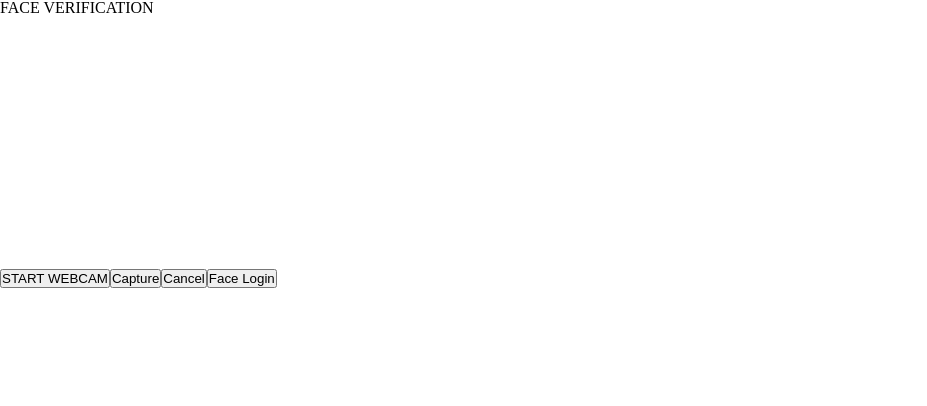
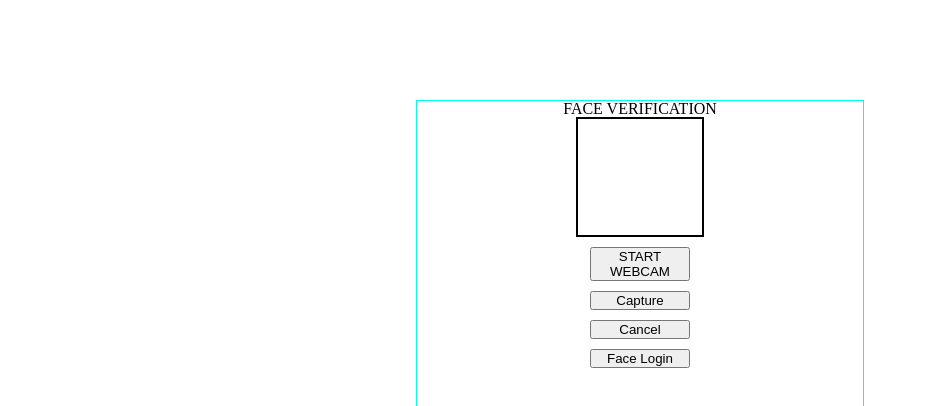
Before and after one commit to darrylking15/image-recognition, a React (Create React App) app: page /#/FaceVerify in a window 1280 px wide. Shown: the top 406 px of the page, without its empty margins (0-927 px from the left). Built offline with nearby package versions, Linux system fonts and the light colour scheme; no server answers; what redux-promise-middleware would draw is missing.

Commit message:
styling fix with faceverify

```diff
--- a/src/css/styles.css
+++ b/src/css/styles.css
@@ -1,3 +1,33 @@
+/* No CSS */
+.faceVerify--container {
+  display: flex;
+  flex-direction: column;
+  align-items: center;
+  width: 35vw;
+  height: 60vh;
+  margin: 0 auto;
+  margin-top: 100px;
+  border: 1px solid #00ffea;
+}
+
+.faceVerify__img {
+  width: 10vw;
+  height: 15vh;
+  border: 2px solid black;
+}
+
+#faceVerify__button {
+  display: flex;
+  flex-direction: column;
+  justify-content: center;
+  text-align: center;
+}
+
+.faceVerify__button {
+  width: 100px;
+  margin-top: 10px;
+}
+
 .auth__component {
   height: 100vh;
   width: 100vw;
--- /dev/null
+++ b/src/scss/_faceVerify.scss
@@ -0,0 +1,30 @@
+/* No CSS *//*# sourceMappingURL=FaceVerify.css.map */
+
+.faceVerify--container{
+    display: flex;
+    flex-direction: column;
+    align-items: center;
+    width: 35vw;
+    height: 60vh;
+    margin: 0 auto;
+    margin-top: 100px;
+    border: 1px solid rgb(0, 255, 234);
+}
+
+.faceVerify__img{
+    width: 10vw;
+    height: 15vh;
+    border: 2px solid black
+}
+
+#faceVerify__button{
+    display: flex;
+    flex-direction: column;
+    justify-content: center;
+    text-align: center;
+}
+
+.faceVerify__button{
+    width: 100px;
+    margin-top: 10px;
+}
```
